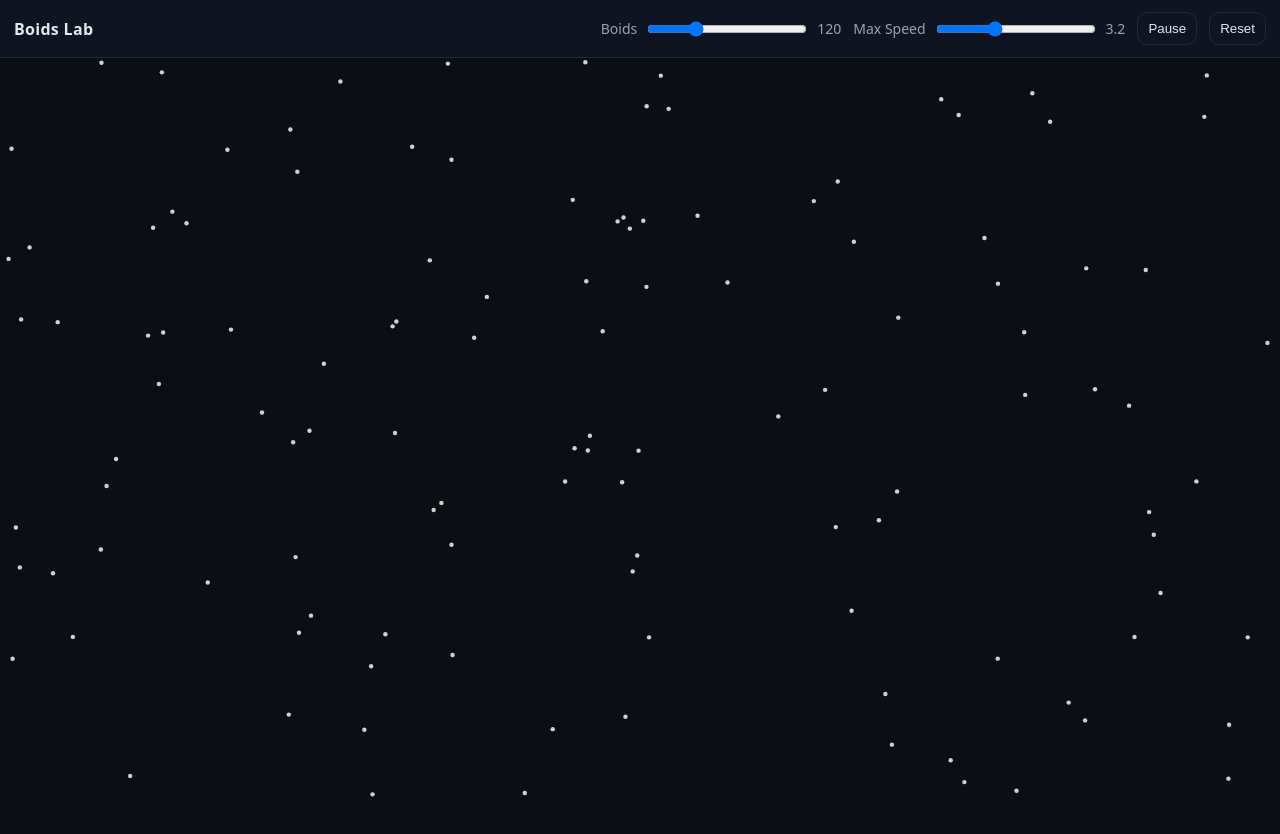
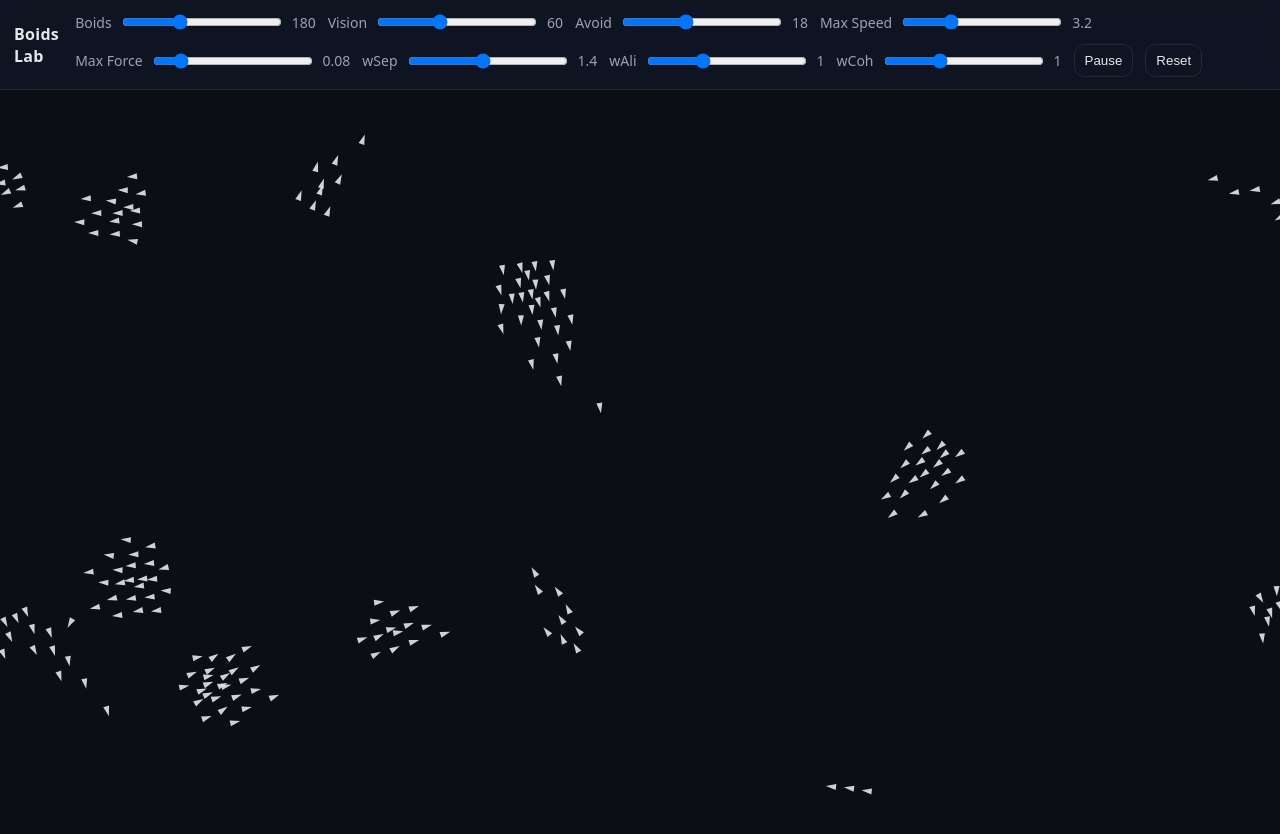
Before and after one commit to HaipengS/boids-lab, a plain HTML site: page index.html in a window 1280 px wide. Before the commit the page ends 802 px from the top, so only its background shows below. Drawn offline with Linux system fonts and the light colour scheme.

Commit message:
Milestone 2: implement boids flocking rules with UI tuning

```diff
--- a/index.html
+++ b/index.html
@@ -12,20 +12,56 @@
 
       <div class="controls">
         <label>
-          Boids
-          <input id="boidsCount" type="range" min="10" max="400" value="120" />
-          <span id="boidsCountVal">120</span>
+            Boids
+            <input id="boidsCount" type="range" min="10" max="500" value="180" />
+            <span id="boidsCountVal">180</span>
         </label>
 
         <label>
-          Max Speed
-          <input id="maxSpeed" type="range" min="0.5" max="8" step="0.1" value="3.2" />
-          <span id="maxSpeedVal">3.2</span>
+            Vision
+            <input id="visionRadius" type="range" min="10" max="140" value="60" />
+            <span id="visionRadiusVal">60</span>
+        </label>
+
+        <label>
+            Avoid
+            <input id="avoidRadius" type="range" min="4" max="40" value="18" />
+            <span id="avoidRadiusVal">18</span>
+        </label>
+
+        <label>
+            Max Speed
+            <input id="maxSpeed" type="range" min="0.5" max="10" step="0.1" value="3.2" />
+            <span id="maxSpeedVal">3.2</span>
+        </label>
+
+        <label>
+            Max Force
+            <input id="maxForce" type="range" min="0.01" max="0.5" step="0.01" value="0.08" />
+            <span id="maxForceVal">0.08</span>
+        </label>
+
+        <label>
+            wSep
+            <input id="wSep" type="range" min="0" max="3" step="0.05" value="1.4" />
+            <span id="wSepVal">1.4</span>
+        </label>
+
+        <label>
+            wAli
+            <input id="wAli" type="range" min="0" max="3" step="0.05" value="1.0" />
+            <span id="wAliVal">1.0</span>
+        </label>
+
+        <label>
+            wCoh
+            <input id="wCoh" type="range" min="0" max="3" step="0.05" value="1.0" />
+            <span id="wCohVal">1.0</span>
         </label>
 
         <button id="toggle">Pause</button>
         <button id="reset">Reset</button>
-      </div>
+        </div>
     </header>
 
     <main class="stage">
--- a/src/boid.js
+++ b/src/boid.js
@@ -1,40 +1,52 @@
+import { v, add, sub, mul, mag, norm, limit } from "./vec2.js";
+
 export class Boid {
   constructor(x, y, vx, vy) {
-    this.x = x;
-    this.y = y;
-    this.vx = vx;
-    this.vy = vy;
+    this.pos = v(x, y);
+    this.vel = v(vx, vy);
+    this.acc = v(0, 0);
   }
 
-  // Speed limiting to maxSpeed
-  limitSpeed(maxSpeed) {
-    const s2 = this.vx * this.vx + this.vy * this.vy;
-    const ms2 = maxSpeed * maxSpeed;
-    if (s2 > ms2) {
-      const s = Math.sqrt(s2);
-      const k = maxSpeed / s;
-      this.vx *= k;
-      this.vy *= k;
-    }
+  applyForce(f) {
+    this.acc = add(this.acc, f);
   }
 
   step(dt, width, height, maxSpeed) {
-    this.limitSpeed(maxSpeed);
+    // integrate
+    this.vel = add(this.vel, this.acc);
+    this.vel = limit(this.vel, maxSpeed);
+    this.pos = add(this.pos, mul(this.vel, dt));
 
-    this.x += this.vx * dt;
-    this.y += this.vy * dt;
+    // reset acceleration each frame
+    this.acc = v(0, 0);
 
     // wrap-around
-    if (this.x < 0) this.x += width;
-    if (this.x >= width) this.x -= width;
-    if (this.y < 0) this.y += height;
-    if (this.y >= height) this.y -= height;
+    if (this.pos.x < 0) this.pos.x += width;
+    if (this.pos.x >= width) this.pos.x -= width;
+    if (this.pos.y < 0) this.pos.y += height;
+    if (this.pos.y >= height) this.pos.y -= height;
   }
 
   draw(ctx) {
-    // Draw boid as a circle
+    // draw a small triangle pointing along velocity
+    const speed = mag(this.vel);
+    const dir = speed === 0 ? v(1, 0) : norm(this.vel);
+
+    // size scales slightly with speed (kept subtle)
+    const size = 6;
+
+    // triangle points in local space
+    // p0 = forward, p1/p2 = back corners
+    const p0 = mul(dir, size);
+    const left = { x: -dir.y, y: dir.x };
+    const p1 = add(mul(dir, -size * 0.7), mul(left, size * 0.5));
+    const p2 = add(mul(dir, -size * 0.7), mul(left, -size * 0.5));
+
     ctx.beginPath();
-    ctx.arc(this.x, this.y, 2.2, 0, Math.PI * 2);
+    ctx.moveTo(this.pos.x + p0.x, this.pos.y + p0.y);
+    ctx.lineTo(this.pos.x + p1.x, this.pos.y + p1.y);
+    ctx.lineTo(this.pos.x + p2.x, this.pos.y + p2.y);
+    ctx.closePath();
     ctx.fill();
   }
 }
--- a/src/forces.js
+++ b/src/forces.js
@@ -0,0 +1,69 @@
+import { v, add, sub, mul, div, mag, norm, limit } from "./vec2.js";
+
+// dist2 helper
+function dist2(a, b) {
+  const dx = a.x - b.x;
+  const dy = a.y - b.y;
+  return dx * dx + dy * dy;
+}
+
+// steer: desiredVel - currentVel, then limit by maxForce
+function steerToward(desiredVel, currentVel, maxForce) {
+  const steer = sub(desiredVel, currentVel);
+  return limit(steer, maxForce);
+}
+
+export function separation(boid, neighbors, avoidRadius, maxSpeed, maxForce) {
+  // push away from too-close neighbors (weighted by inverse distance)
+  const r2 = avoidRadius * avoidRadius;
+  let sum = v(0, 0);
+  let count = 0;
+
+  for (const other of neighbors) {
+    const d2 = dist2(boid.pos, other.pos);
+    if (d2 > 0 && d2 < r2) {
+      const away = sub(boid.pos, other.pos);
+      // stronger when closer
+      sum = add(sum, div(away, Math.max(1e-6, d2)));
+      count++;
+    }
+  }
+
+  if (count === 0) return v(0, 0);
+
+  const desired = mul(norm(sum), maxSpeed);
+  return steerToward(desired, boid.vel, maxForce);
+}
+
+export function alignment(boid, neighbors, maxSpeed, maxForce) {
+  // match average neighbor velocity
+  let avg = v(0, 0);
+  let count = 0;
+
+  for (const other of neighbors) {
+    avg = add(avg, other.vel);
+    count++;
+  }
+  if (count === 0) return v(0, 0);
+
+  avg = div(avg, count);
+  const desired = mul(norm(avg), maxSpeed);
+  return steerToward(desired, boid.vel, maxForce);
+}
+
+export function cohesion(boid, neighbors, maxSpeed, maxForce) {
+  // move toward average neighbor position (center of mass)
+  let center = v(0, 0);
+  let count = 0;
+
+  for (const other of neighbors) {
+    center = add(center, other.pos);
+    count++;
+  }
+  if (count === 0) return v(0, 0);
+
+  center = div(center, count);
+  const toCenter = sub(center, boid.pos);
+  const desired = mul(norm(toCenter), maxSpeed);
+  return steerToward(desired, boid.vel, maxForce);
+}
--- a/src/main.js
+++ b/src/main.js
@@ -1,15 +1,36 @@
 import { Boid } from "./boid.js";
+import { separation, alignment, cohesion } from "./forces.js";
 
 const canvas = document.getElementById("canvas");
 const ctx = canvas.getContext("2d");
 
 // UI elements
-const boidsCountEl = document.getElementById("boidsCount");
-const boidsCountValEl = document.getElementById("boidsCountVal");
-const maxSpeedEl = document.getElementById("maxSpeed");
-const maxSpeedValEl = document.getElementById("maxSpeedVal");
-const toggleBtn = document.getElementById("toggle");
-const resetBtn = document.getElementById("reset");
+const el = (id) => document.getElementById(id);
+
+const boidsCountEl = el("boidsCount");
+const boidsCountValEl = el("boidsCountVal");
+
+const visionRadiusEl = el("visionRadius");
+const visionRadiusValEl = el("visionRadiusVal");
+
+const avoidRadiusEl = el("avoidRadius");
+const avoidRadiusValEl = el("avoidRadiusVal");
+
+const maxSpeedEl = el("maxSpeed");
+const maxSpeedValEl = el("maxSpeedVal");
+
+const maxForceEl = el("maxForce");
+const maxForceValEl = el("maxForceVal");
+
+const wSepEl = el("wSep");
+const wSepValEl = el("wSepVal");
+const wAliEl = el("wAli");
+const wAliValEl = el("wAliVal");
+const wCohEl = el("wCoh");
+const wCohValEl = el("wCohVal");
+
+const toggleBtn = el("toggle");
+const resetBtn = el("reset");
 
 // State
 let boids = [];
@@ -29,7 +50,6 @@ function resizeCanvasToDisplaySize() {
     canvas.width = w;
     canvas.height = h;
   }
-  //
   ctx.setTransform(dpr, 0, 0, dpr, 0, 0);
   return { width: rect.width, height: rect.height };
 }
@@ -40,7 +60,7 @@ function makeBoids(n, width, height) {
     const x = rand(0, width);
     const y = rand(0, height);
     const angle = rand(0, Math.PI * 2);
-    const speed = rand(0.4, 2.2);
+    const speed = rand(0.6, 2.4);
     const vx = Math.cos(angle) * speed;
     const vy = Math.sin(angle) * speed;
     list.push(new Boid(x, y, vx, vy));
@@ -50,7 +70,16 @@ function makeBoids(n, width, height) {
 
 function syncLabels() {
   boidsCountValEl.textContent = String(boidsCountEl.value);
+
+  visionRadiusValEl.textContent = String(visionRadiusEl.value);
+  avoidRadiusValEl.textContent = String(avoidRadiusEl.value);
+
   maxSpeedValEl.textContent = String(maxSpeedEl.value);
+  maxForceValEl.textContent = String(maxForceEl.value);
+
+  wSepValEl.textContent = String(wSepEl.value);
+  wAliValEl.textContent = String(wAliEl.value);
+  wCohValEl.textContent = String(wCohEl.value);
 }
 
 function resetWorld() {
@@ -59,39 +88,87 @@ function resetWorld() {
   boids = makeBoids(n, width, height);
 }
 
+// naive neighbor search (O(n^2)) — good for Milestone 2
+function neighborsOf(i, visionRadius) {
+  const b = boids[i];
+  const r2 = visionRadius * visionRadius;
+  const neigh = [];
+  for (let j = 0; j < boids.length; j++) {
+    if (j === i) continue;
+    const o = boids[j];
+    const dx = b.pos.x - o.pos.x;
+    const dy = b.pos.y - o.pos.y;
+    const d2 = dx * dx + dy * dy;
+    if (d2 < r2) neigh.push(o);
+  }
+  return neigh;
+}
+
 function tick(now) {
   const { width, height } = resizeCanvasToDisplaySize();
 
-  // dt 用秒，限制最大 dt 防止切回窗口时跳太大
+  // dt in seconds, clamp to avoid huge jumps
   const dt = Math.min(0.05, (now - lastT) / 1000);
   lastT = now;
 
   // background
   ctx.clearRect(0, 0, width, height);
 
-  // draw style
   ctx.fillStyle = "rgba(229, 231, 235, 0.9)";
 
   if (running) {
+    const visionRadius = Number(visionRadiusEl.value);
+    const avoidRadius = Number(avoidRadiusEl.value);
     const maxSpeed = Number(maxSpeedEl.value);
+    const maxForce = Number(maxForceEl.value);
+
+    const wSep = Number(wSepEl.value);
+    const wAli = Number(wAliEl.value);
+    const wCoh = Number(wCohEl.value);
+
+    // 1) compute forces based on current positions/velocities
+    for (let i = 0; i < boids.length; i++) {
+      const b = boids[i];
+      const neigh = neighborsOf(i, visionRadius);
+
+      const fSep = separation(b, neigh, avoidRadius, maxSpeed, maxForce);
+      const fAli = alignment(b, neigh, maxSpeed, maxForce);
+      const fCoh = cohesion(b, neigh, maxSpeed, maxForce);
+
+      b.applyForce({ x: fSep.x * wSep, y: fSep.y * wSep });
+      b.applyForce({ x: fAli.x * wAli, y: fAli.y * wAli });
+      b.applyForce({ x: fCoh.x * wCoh, y: fCoh.y * wCoh });
+    }
+
+    // 2) integrate
+    // Use dt*60 to keep “feel” stable as in previous milestone
+    const stepDt = dt * 60;
     for (const b of boids) {
-      b.step(dt * 60, width, height, maxSpeed); // 乘 60 让速度更像“每帧”
+      b.step(stepDt, width, height, maxSpeed);
     }
   }
 
+  // draw
   for (const b of boids) b.draw(ctx);
 
   requestAnimationFrame(tick);
 }
 
 // UI events
-boidsCountEl.addEventListener("input", () => {
-  syncLabels();
-});
-
-maxSpeedEl.addEventListener("input", () => {
-  syncLabels();
-});
+[
+  boidsCountEl,
+  visionRadiusEl,
+  avoidRadiusEl,
+  maxSpeedEl,
+  maxForceEl,
+  wSepEl,
+  wAliEl,
+  wCohEl,
+].forEach((x) =>
+  x.addEventListener("input", () => {
+    syncLabels();
+  })
+);
 
 toggleBtn.addEventListener("click", () => {
   running = !running;
@@ -102,9 +179,11 @@ resetBtn.addEventListener("click", () => {
   resetWorld();
 });
 
+// When user changes boids count, rebuild immediately (feels better)
+boidsCountEl.addEventListener("change", () => resetWorld());
+
 // Init
 window.addEventListener("resize", () => resetWorld());
-
 syncLabels();
 resetWorld();
 requestAnimationFrame(tick);
--- /dev/null
+++ b/src/vec2.js
@@ -0,0 +1,41 @@
+export function v(x = 0, y = 0) {
+  return { x, y };
+}
+
+export function add(a, b) {
+  return { x: a.x + b.x, y: a.y + b.y };
+}
+
+export function sub(a, b) {
+  return { x: a.x - b.x, y: a.y - b.y };
+}
+
+export function mul(a, k) {
+  return { x: a.x * k, y: a.y * k };
+}
+
+export function div(a, k) {
+  return k === 0 ? { x: 0, y: 0 } : { x: a.x / k, y: a.y / k };
+}
+
+export function mag2(a) {
+  return a.x * a.x + a.y * a.y;
+}
+
+export function mag(a) {
+  return Math.sqrt(mag2(a));
+}
+
+export function norm(a) {
+  const m = mag(a);
+  return m === 0 ? { x: 0, y: 0 } : { x: a.x / m, y: a.y / m };
+}
+
+export function limit(a, max) {
+  const m2 = mag2(a);
+  const mx2 = max * max;
+  if (m2 <= mx2) return a;
+  const m = Math.sqrt(m2);
+  const k = max / m;
+  return { x: a.x * k, y: a.y * k };
+}
```
